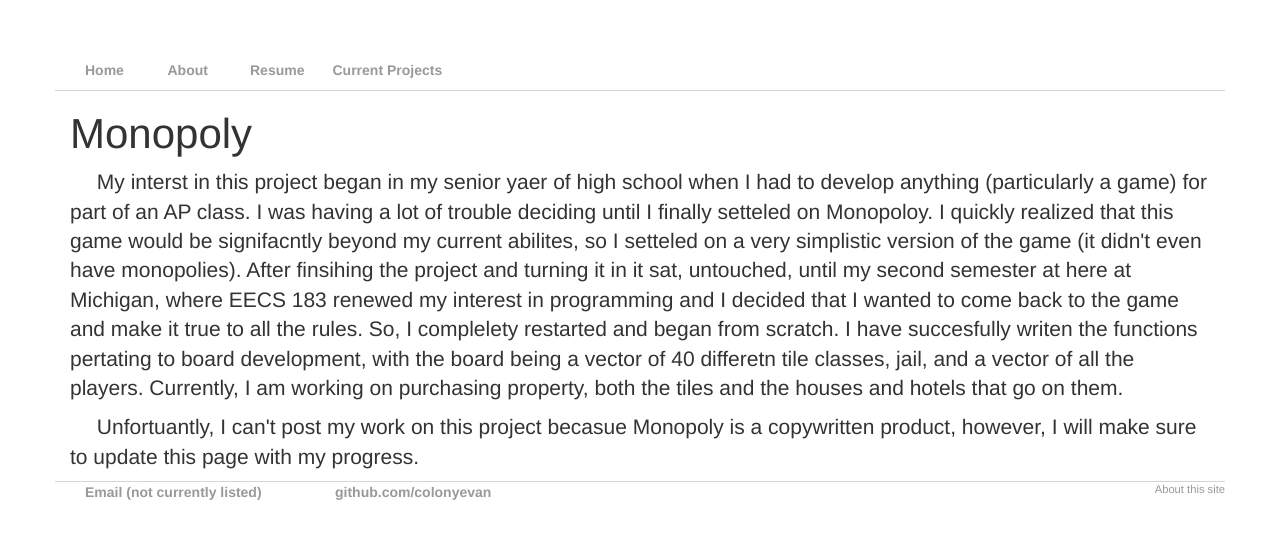
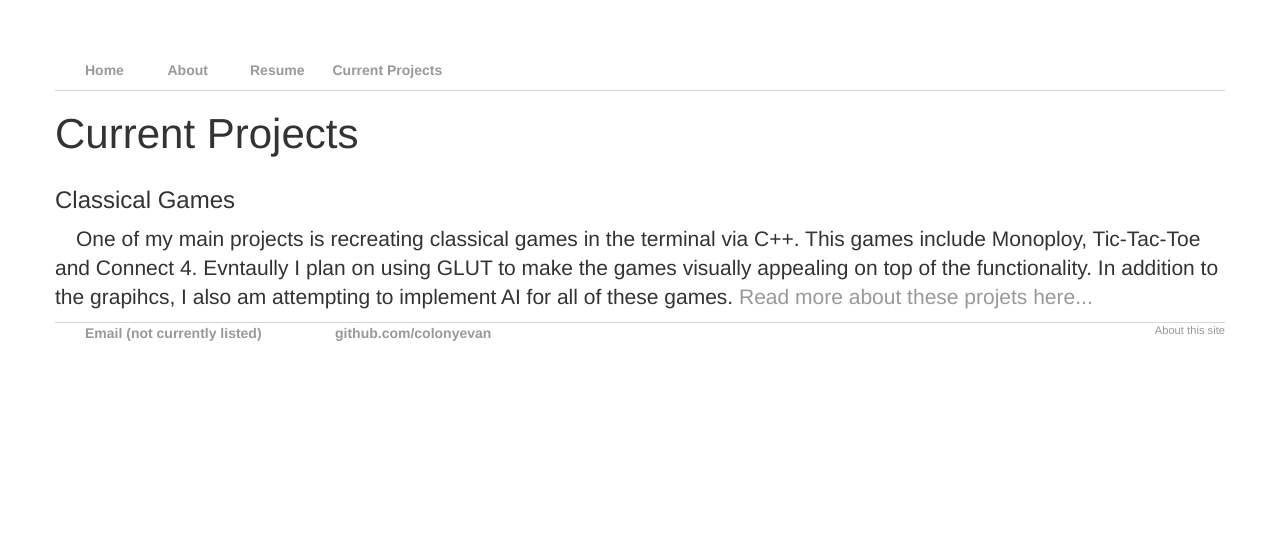
Before and after one commit to colonyevan/colonyevan.github.io, a Jekyll site: the page built from currentProjects/index.html, in a window 1280 px wide. Shown: the top 539 px of the page. Built offline with Jekyll 4.4.1, drawn with Linux system fonts in a browser that asks for light colours.

Commit message:
Starting current projects

```diff
--- a/currentProjects/index.html
+++ b/currentProjects/index.html
@@ -3,9 +3,17 @@
 title: Evan Colony
 ---
 <div class="blurb">
-    <h1>Monopoly</h1>
-    <p> &emsp; My interst in this project began in my senior yaer of high school when I had to develop anything (particularly a game) for part of an AP class. I was having a lot of trouble deciding until I finally setteled on Monopoloy. I quickly realized that this game would be signifacntly beyond my current abilites, so I setteled on a very simplistic version of the game (it didn't even have monopolies). After finsihing the project and turning it in it sat, untouched, until my second semester at here at Michigan, where EECS 183 renewed my interest in programming and I decided that I wanted to come back to the game and make it true to all the rules. So, I complelety restarted and began from scratch. I have succesfully writen the functions pertating to board development, with the board being a vector of 40 differetn tile classes, jail, and a vector of all the players. Currently, I am working on purchasing property, both the tiles and the houses and hotels that go on them. </p>
-    <p></p>
-    <p> &emsp; Unfortuantly, I can't post my work on this project becasue Monopoly is a copywritten product, however, I will make sure to update this page with my progress. </p>
+    <div class="row">
+        <h1>Current Projects</h1>
+    </div>
+    <!-- /.row -->
+    <div class="row">
+        <h3>Classical Games</h3>
+    </div>
+    <!-- /.row -->
+    <div class="row">
+        <p>&emsp;One of my main projects is recreating classical games in the terminal via C++. This games include Monoploy, Tic-Tac-Toe and Connect 4. Evntaully I plan on using GLUT to make the games visually appealing on top of the functionality. In addition to the grapihcs, I also am attempting to implement AI for all of these games. <a href="">Read more about these projets here...</a></p>
+    </div>
+    <!-- /.row -->
 </div>
 <!-- /.blurb -->
--- a/index.html
+++ b/index.html
@@ -2,7 +2,6 @@
 layout: default
 title: Evan Colony
 ---
-<div class="container">
 <div class="row">
     <h1>Hi there, I'm Evan!</h1>
 </div>
@@ -19,5 +18,3 @@
     <!-- /.col-sm-6 -->
 </div>
 <!-- /.row -->
-</div>
-<!-- /.container -->
```
Lines whose indentation alone changed are shown as unchanged.
